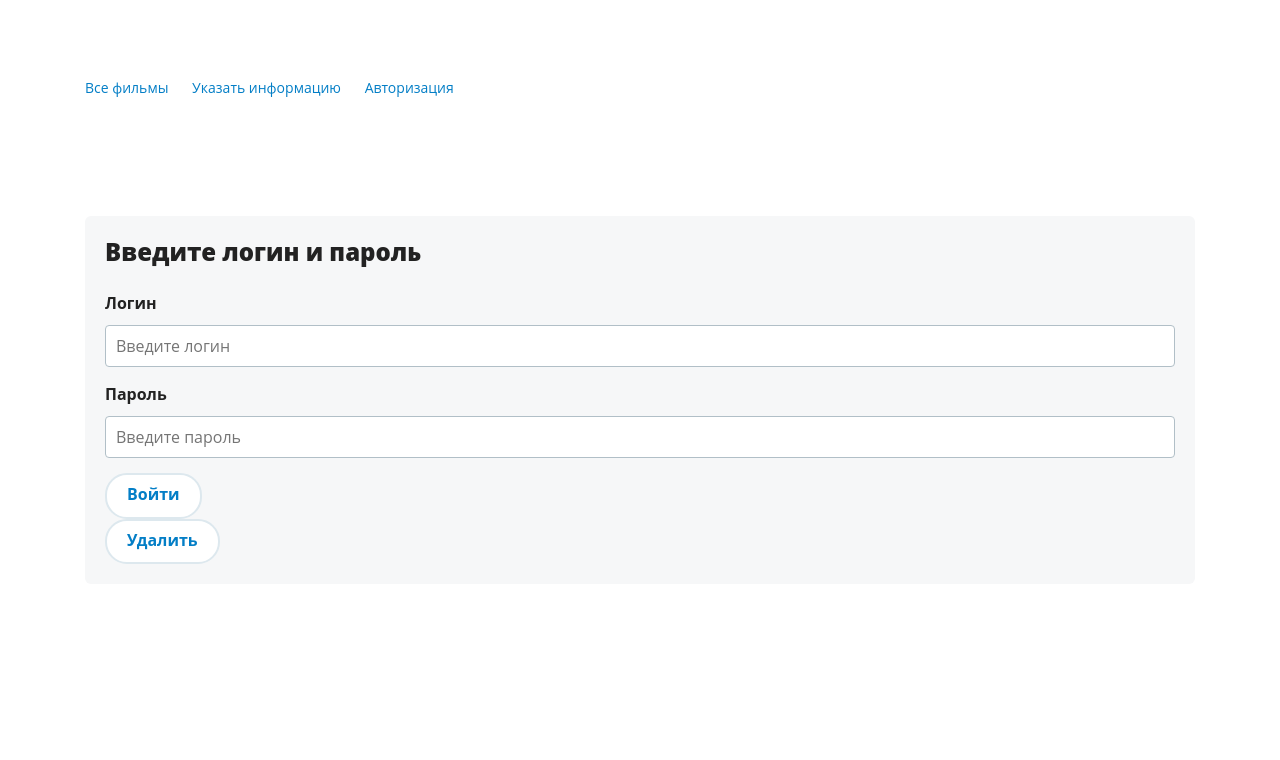
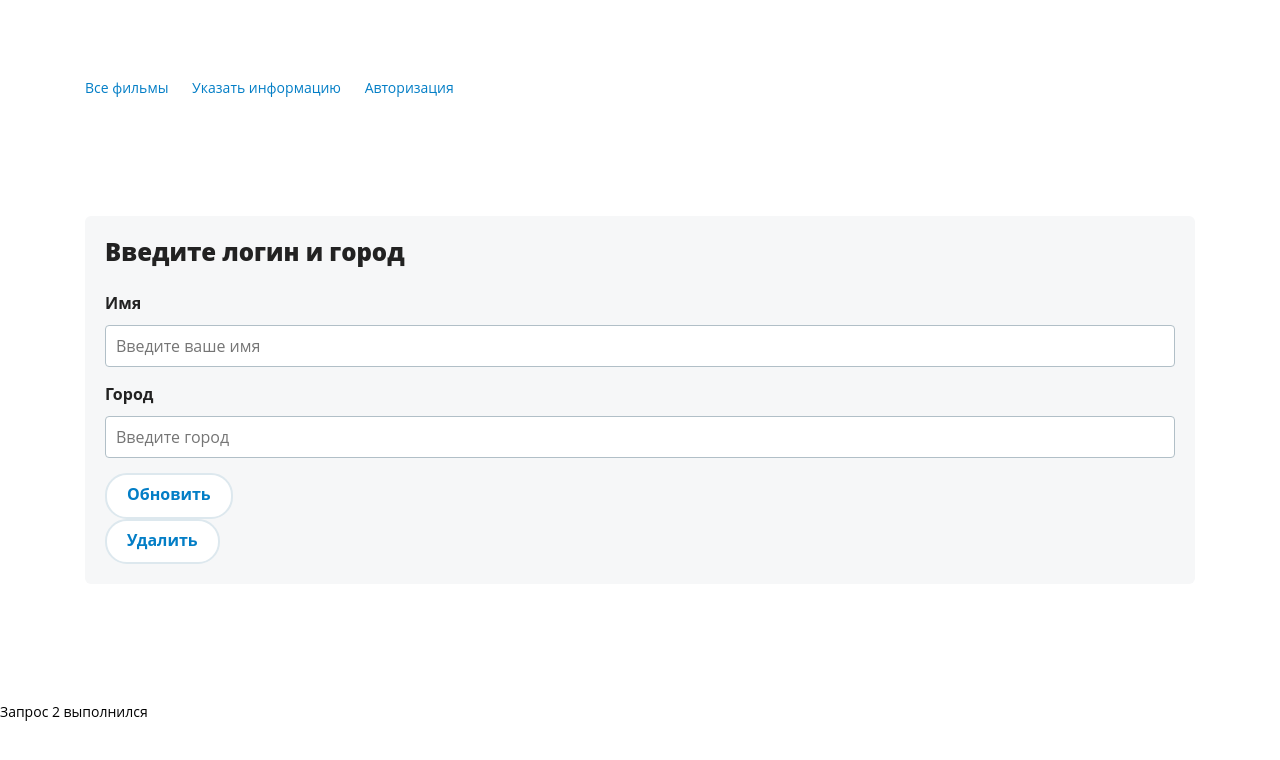
Before and after one commit to iiMikhail/films_kozhan, a PHP site: page /request.php in a window 1280 px wide. Shown: the top 760 px of the page. Run offline with PHP 8.4, Linux system fonts and the light colour scheme.

Commit message:
error inf

```diff
--- a/models/films.php
+++ b/models/films.php
@@ -166,3 +166,16 @@ function  delete_film($link, $id){
 		return $user;
 	}
 ?>
+<?php
+	function user_update($link, $id, $userName, $userCity ) {
+		$query =
+			"UPDATE users SET
+			userName = '" . mysqli_real_escape_string($link, $userName) . "',
+			userCity = '" . mysqli_real_escape_string($link, $userCity) . "'
+			WHERE id = '" .mysqli_real_escape_string($link, $id) . "'";
+		if( $result = mysqli_query($link, $query) ) {
+			$user = mysqli_fetch_array( $result );
+		}
+		return $user;
+	}
+?>
--- a/request.php
+++ b/request.php
@@ -3,7 +3,29 @@
 	require_once('db.php');
 	require_once('views/head.tpl');
 	$link = db_connect();
-	include('request.tpl');
-	session_start();
+	require('models/films.php');
+	require('request.tpl');
 ?>
+<!-- Скрипт обновления фильма -->
+<?php
+	if ( array_key_exists( 'user-set', $_POST ) ) {
+		if ( $_POST['user-name'] == '' ) {
+			echo "Необходимо ввести имя пользователя";
+		} else {
+			echo "Запрос 1 выполнился";
+			$user = get_user($link, $_POST['user-name'], $_POST['user-password'] );
+			var_dump($user);
+			echo "Запрос 1 выполнился";
+			var_dump($user);
+		}
+		return $user;
+		var_dump($user);
+	}
+	echo "Запрос 2 выполнился";
+
+	// $userUpdate = user_update($link, $user['id'], $_POST['userName'], $_POST['userCity'] );
+?>
+	<!-- Форма изменения фильма -->
+
+</div>
 <?php require_once('views/footer.tpl') ?>
--- a/request.tpl
+++ b/request.tpl
@@ -1,17 +1,17 @@
 <div class="container user-content section-page">
 	<div class="panel-holder mt-80 mb-40">
-		<div class="title-3 mt-0">Введите логин и пароль</div>
-		<form action="./set-cookie.php" method="POST">
+		<div class="title-3 mt-0">Введите логин и город</div>
+		<form action="set-cookie.php" method="POST">
 			<div id="error" class="notify notify--error mb-20">Логин не может быть пустым</div>
-			<div id="error" class="notify notify--error err-type mb-20">Пароль не может быть пустым</div>
+			<div id="error" class="notify notify--error err-type mb-20">Город не может быть пустым</div>
 			<div class="form-group">
-				<label class="label">Логин<input class="input film-name film-title" name="user-name" type="text" placeholder="Введите логин" />
+				<label class="label">Имя<input class="input film-name film-title" name="user-name" type="text" placeholder="Введите ваше имя" />
 				</label>
 			</div>
 			<div class="form-group">
-					<div class="form-group"><label class="label">Пароль<input class="input film-type" name="user-password" type="text" placeholder="Введите пароль" /></label></div>
+					<div class="form-group"><label class="label">Город<input class="input film-type" name="user-password" type="text" placeholder="Введите город" /></label></div>
 			</div>
-			<input class="button" type="submit" name="user-set" value="Войти" />
+			<input class="button" type="submit" name="user-set" value="Обновить" />
 		</form>
 		<form action="./unset-cookie.php" method="POST">
 			<input id="unset" type="submit" name="user-unset" value="Удалить" />
--- a/set-cookie.php
+++ b/set-cookie.php
@@ -6,5 +6,5 @@
 		setcookie('user-name', $userName, $exrire);
 		setcookie('user-password', $userPassword, $exrire);
 	}
-	header('location: /films/request.php');
+	header('location: /request.php');
 ?>
--- a/unset-cookie.php
+++ b/unset-cookie.php
@@ -6,5 +6,5 @@
 		setcookie('user-name', $userName, $exrire);
 		setcookie('user-password', $userPassword, $exrire);
 	}
-	header('location: /films/request.php');
+	header('location: /request.php');
 ?>
```
